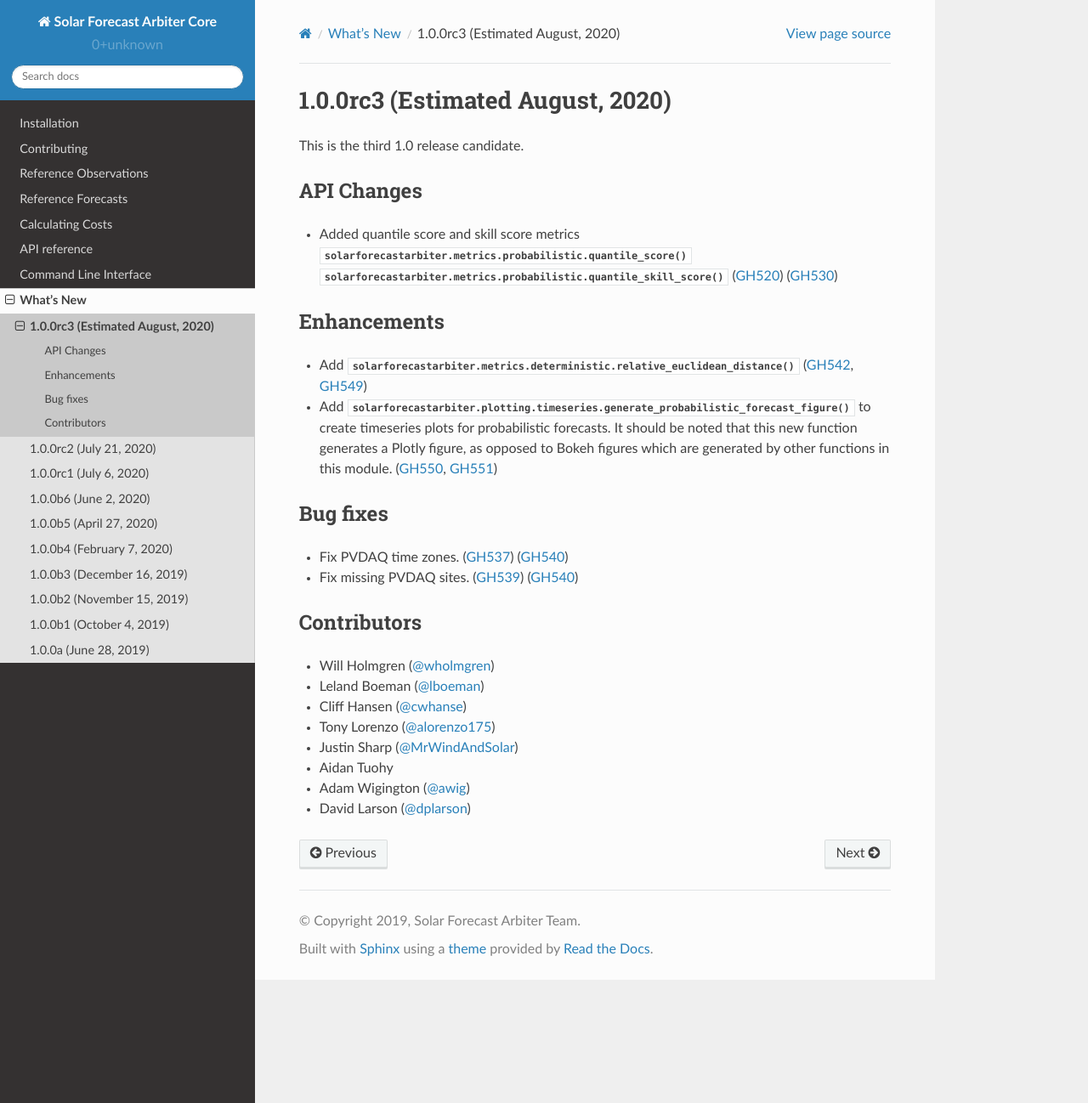
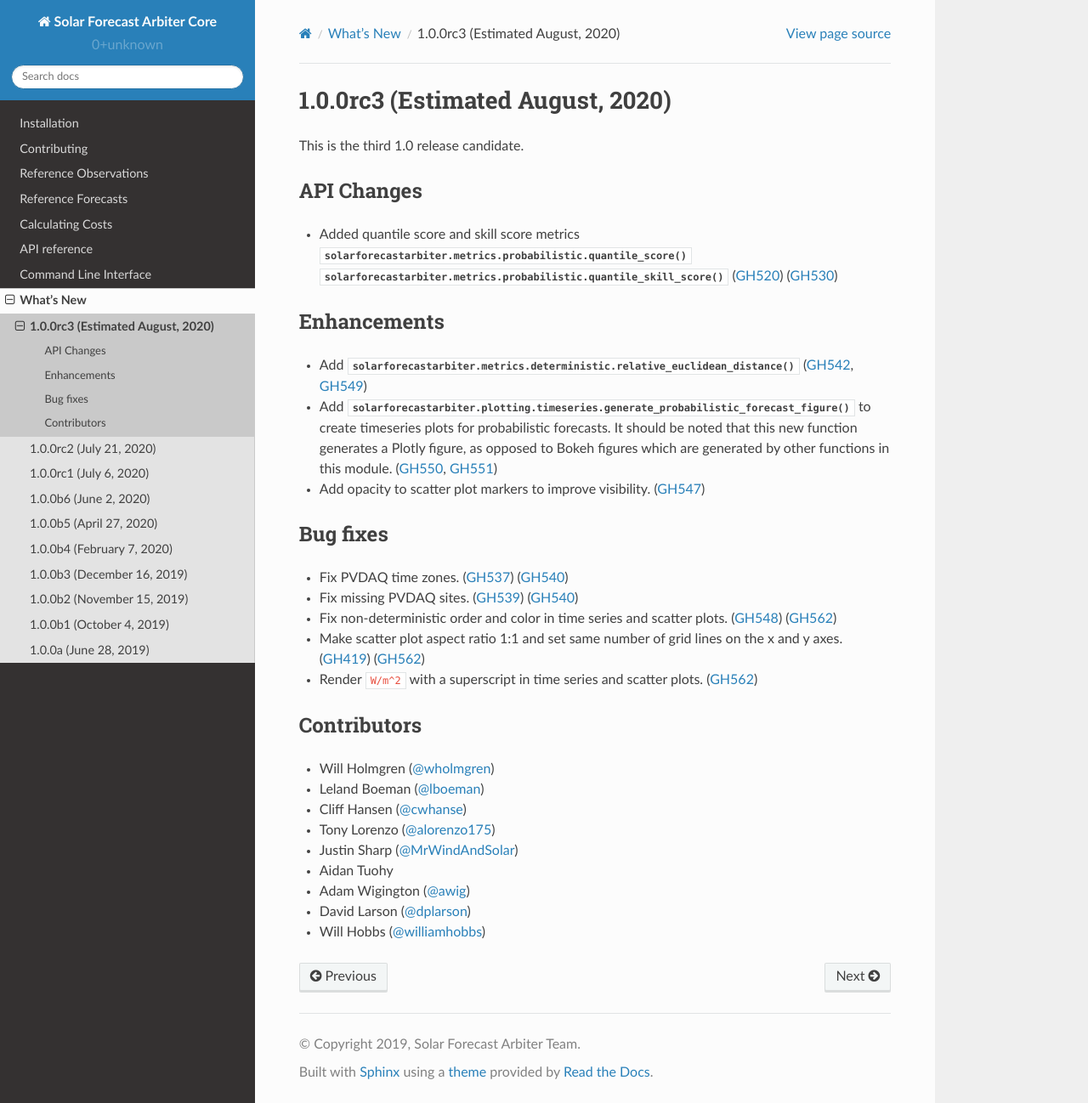
Before and after one commit to SolarArbiter/solarforecastarbiter-core, a Sphinx documentation site: the page built from docs/source/whatsnew/1.0.0rc3.rst, in a window 1280 px wide and 1298 px high. Shown: the whole window at 85% size. Built offline with Sphinx 7.4.7 and the Read the Docs theme 2.0.0, drawn with Linux system fonts in a browser that asks for light colours.

Commit message:
fix timeseries and scatter plot order and opacity (#562)
* fix order and opacity

* opacity=0.25 for now

* scatter plot 1:1 aspect ratio, same grid lines

* superscript in irradiance units

```diff
--- a/docs/source/whatsnew/1.0.0rc3.rst
+++ b/docs/source/whatsnew/1.0.0rc3.rst
@@ -24,12 +24,18 @@ Enhancements
   which are generated by other functions in this module.
   (:issue:`550`, :pull:`551`)
 
+* Add opacity to scatter plot markers to improve visibility. (:issue:`547`)
 
 Bug fixes
 ~~~~~~~~~
 * Fix PVDAQ time zones. (:issue:`537`) (:pull:`540`)
 * Fix missing PVDAQ sites. (:issue:`539`) (:pull:`540`)
-
+* Fix non-deterministic order and color in time series and scatter plots.
+  (:issue:`548`) (:pull:`562`)
+* Make scatter plot aspect ratio 1:1 and set same number of grid lines on
+  the x and y axes. (:issue:`419`) (:pull:`562`)
+* Render ``W/m^2`` with a superscript in time series and scatter plots.
+  (:pull:`562`)
 
 Contributors
 ~~~~~~~~~~~~
@@ -42,3 +48,4 @@ Contributors
 * Aidan Tuohy
 * Adam Wigington (:ghuser:`awig`)
 * David Larson (:ghuser:`dplarson`)
+* Will Hobbs (:ghuser:`williamhobbs`)
```
Also changed, not shown: 1 other file.
